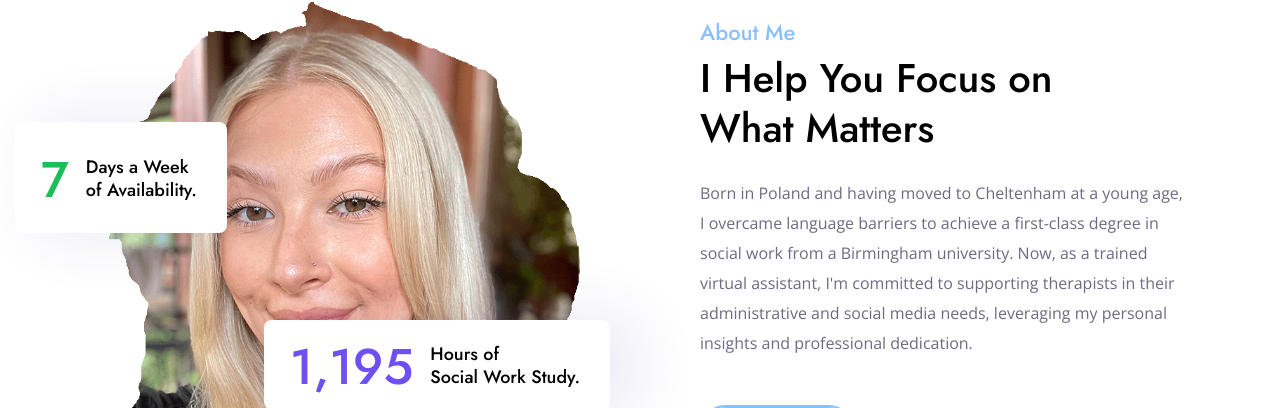
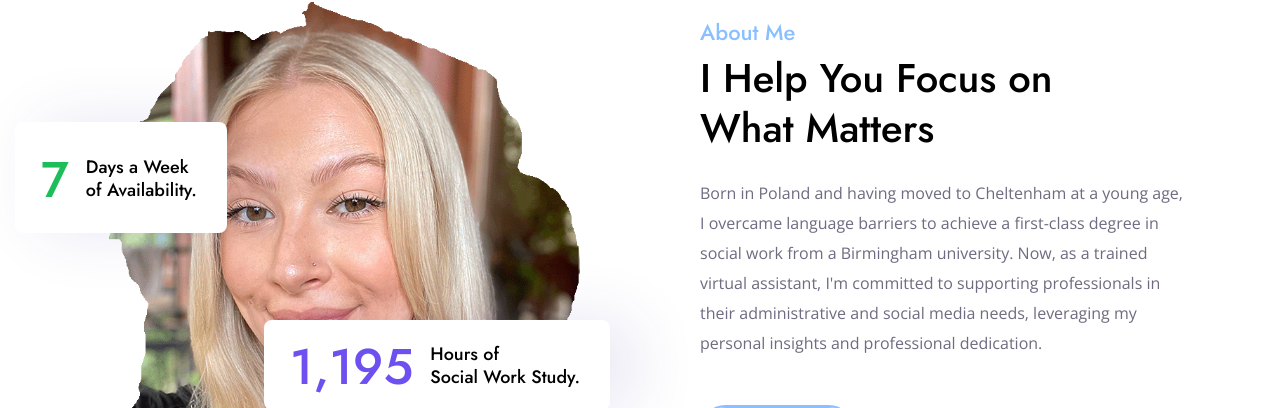
Before and after one commit to m4ax/virtualAssistantWebsite, a Next.js app in the folder package/dizme/: page / in a window 1280 px wide. Shown: the part 1492-1900 px from the top of the page. Built offline with nearby package versions, Linux system fonts and the light colour scheme.

Commit message:
fixed typo

```diff
--- a/package/dizme/src/components/About.js
+++ b/package/dizme/src/components/About.js
@@ -40,7 +40,7 @@ const About = ({ dark }) => {
               </div>
               <div className="text wow fadeInUp" data-wow-duration="1s">
                 <p>
-                  {"Born in Poland and having moved to Cheltenham at a young age, I overcame language barriers to achieve a first-class degree in social work from a Birmingham university. Now, as a trained virtual assistant, I'm committed to supporting therapists in their administrative and social media needs, leveraging my personal insights and professional dedication."}
+                  {"Born in Poland and having moved to Cheltenham at a young age, I overcame language barriers to achieve a first-class degree in social work from a Birmingham university. Now, as a trained virtual assistant, I'm committed to supporting professionals in their administrative and social media needs, leveraging my personal insights and professional dedication."}
                 </p>
               </div>
               <div
```
